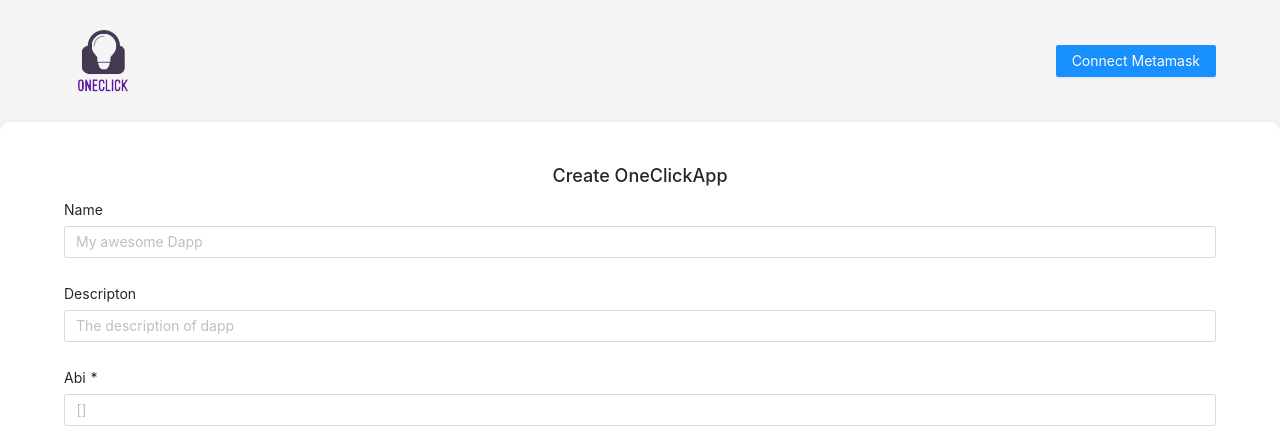
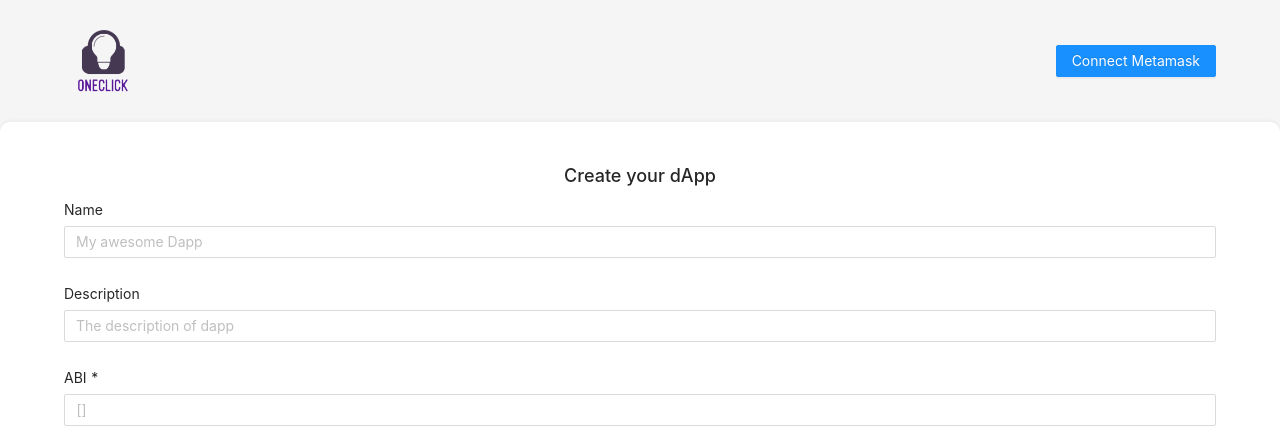
Before and after one commit to BitSculpter/quick-dapp, a React (Create React App) app: page /#/new in a window 1280 px wide. Shown: the top 444 px of the page. Built offline with nearby package versions, Linux system fonts and the light colour scheme.

Commit message:
feat: add payable and error handling

```diff
--- a/src/components/AppCreate.jsx
+++ b/src/components/AppCreate.jsx
@@ -139,18 +139,18 @@ export default function AppCreate() {
     }
 
     return <WD>
-        <Title>Create OneClickApp</Title>
+        <Title>Create your dApp</Title>
         <List>
             <li>
                 <div>Name</div>
                 <div><Input placeholder="My awesome Dapp" value={appName} onChange={onNameChange} /></div>
             </li>
             <li>
-                <div>Descripton</div>
+                <div>Description</div>
                 <div><Input placeholder="The description of dapp" value={appDesc} onChange={onDescChange} /></div>
             </li>
             <li>
-                <div>Abi *</div>
+                <div>ABI *</div>
                 <div><Input placeholder="[]" value={appAbi} onChange={onAbiChange} /></div>
             </li>
             <li>
--- a/src/components/AppMethod.jsx
+++ b/src/components/AppMethod.jsx
@@ -34,13 +34,15 @@ const List = styled.ul`
     }
 `
 
-export default function AppMethod({itemData, contract}) {
+export default function AppMethod({ itemData, contract }) {
 
     const { state } = useDappContext();
     const { appData: { appName, appDesc, appAbi, appNetwork, appAddress } } = state;
     const [methodInputs, setMethodInputs] = useState([]);
     const [methodValues, setMethodValues] = useState([]);
+    const [methodStateMutability, setMethodStateMutability] = useState('');
     const [methodName, setMethodName] = useState('');
+    const [payableValue, setPayableValue] = useState(0);
     const [callResult, setCallResult] = useState(null);
 
     useEffect(() => {
@@ -56,6 +58,7 @@ export default function AppMethod({itemData, contract}) {
 
         setMethodInputs(method.inputs);
         setMethodValues(method.inputs.map(e => null));
+        setMethodStateMutability(method.stateMutability);
 
     }, [itemData]);
 
@@ -64,9 +67,10 @@ export default function AppMethod({itemData, contract}) {
             return ethers.BigNumber.from(value)
         } else if (type.endsWith("[]")) {
             try {
+                console.log(value);
                 const list = JSON.parse(value);
                 const itemType = type.replace("[]", "");
-                return list.map(item=>formatTypeValue(itemType, item))
+                return list.map(item => formatTypeValue(itemType, item))
             } catch (error) {
                 // TODO alert invalid array json
                 return value
@@ -94,34 +98,44 @@ export default function AppMethod({itemData, contract}) {
         //Interact with wallet.
         const method = JSON.parse(appAbi).find(e => e.name === methodName)
         const values = [];
-        for (let i = 0; i< method.inputs.length; i++) {
+        for (let i = 0; i < method.inputs.length; i++) {
             const inputDef = method.inputs[i];
             values.push(formatTypeValue(inputDef.type, methodValues[i]))
         }
         console.log("values", values);
         if (method?.type === "function") {
             if (method.stateMutability === "view") {
+                try {
                     let result = await contract.functions[methodName](...values);
                     // TODO: handle result...
                     // console.log(ethers.utils.formatEther(result[0]));
                     console.log(result);
                     setCallResult(result[0].toString());
+                } catch (error) {
+                    setCallResult(error.message);
+                }
             }
 
             if (method.stateMutability === "nonpayable") {
-
-
+                try {
                     let result = await contract.functions[methodName](...values);
                     console.log(result);
                     let receipt = await result.wait();
                     console.log(receipt);
                     setCallResult("Done")
+                } catch (error) {
+                    setCallResult(error.message);
+                }
             }
 
             if (method.stateMutability === "payable") {
-                let result = await contract.functions[methodName](...values);
+                try {
+                    let result = await contract.functions[methodName](...values, { value: ethers.utils.parseEther(payableValue) });
                     await result.wait();
                     setCallResult("Done")
+                } catch (error) {
+                    setCallResult(error.message);
+                }
             }
         }
     }
@@ -131,11 +145,12 @@ export default function AppMethod({itemData, contract}) {
         <div>
             <List>
                 {methodInputs.map((item, index) => (<li key={`method_${index}`}><div>{item.name}</div><div><Input placeholder={item.type} value={methodValues[index]} onChange={(e) => onValueChange(e, index)} /></div></li>))}
+                { methodStateMutability === "payable" && (<li key='ether_value'><div>ETH Value</div><div><Input placeholder='0' value={payableValue} onChange={(e) => {payableValue = e.target.value}} /></div></li>)}
             </List>
         </div>
         <MButtonBox>
             <MButton type='primary' onClick={() => onSubmit()}>SUBMIT</MButton>
         </MButtonBox>
-        {!!callResult && <div>Result {callResult}</div>}
+        {!!callResult && <div><div>Result</div><div> {callResult}</div></div>}
     </div>
 }
```
Also changed, not shown: 1 other file (tests, documents, lock files or other folders). Lines whose indentation alone changed are shown as unchanged.
